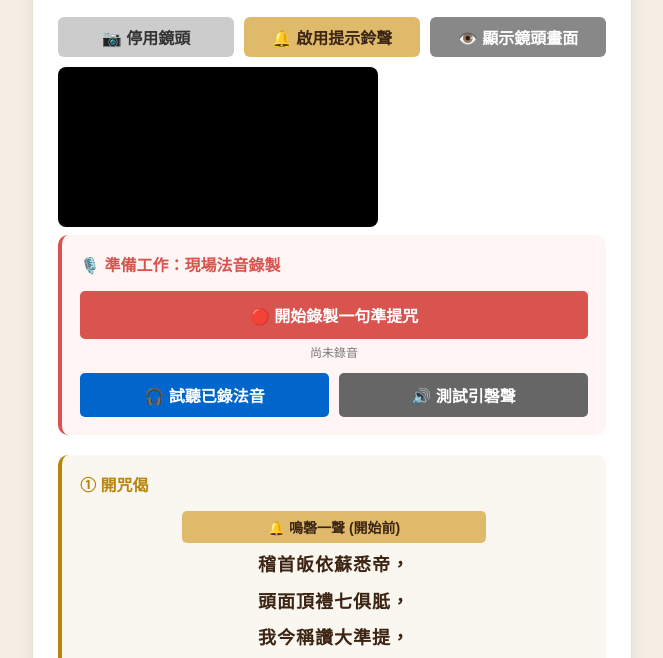
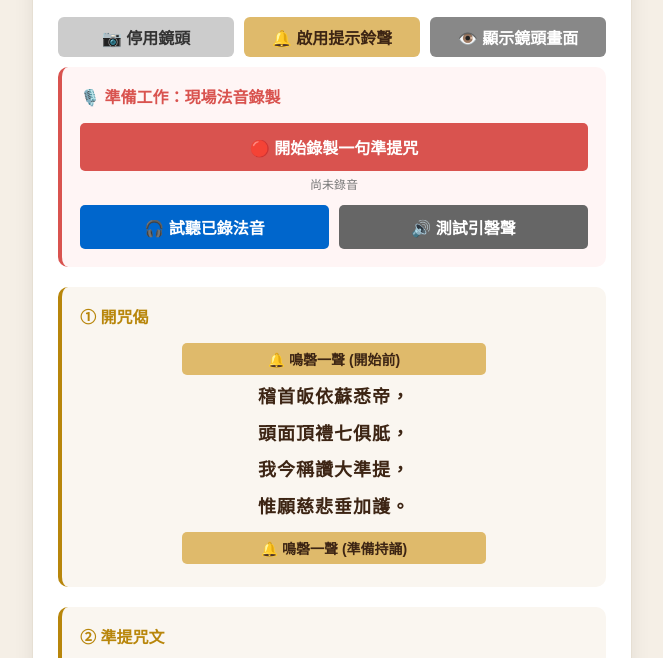
Before and after one commit to kingyyp/Buddha_with_AI_monitor, a plain HTML site: page index.html in a window 1280 px wide. Both pictures are taken after a click on the button "📷 啟用鏡頭監察". Shown: the part 103-761 px from the top of the page, without its empty margins (308-971 px from the left). Drawn offline with Linux system fonts and the light colour scheme.

Commit message:
Update index.html

```diff
--- a/index.html
+++ b/index.html
@@ -1033,7 +1033,6 @@
         async function enableWebcam() {
                 // Let FocusMonitor (MediaPipe Camera) handle getUserMedia to avoid device conflicts.
                 try {
-                    webcamVideo.style.display = 'block';
                     enableWebcamBtn.style.display = 'none';
                     disableWebcamBtn.style.display = 'inline-block';
                     if (typeof startMeditation === 'function' && !monitorStarted) {
@@ -1268,7 +1267,11 @@ class FocusMonitor {
 
     // 4. 當使用者點擊「開始修行」時啟動鏡頭與 AI
     function startMeditation() {
-        monitor.init('webcam-video-id').then(() => {
+        if (!window.monitor) {
+            console.error('monitor 未初始化');
+            return;
+        }
+        window.monitor.init('webcam-video-id').then(() => {
             monitorStarted = true;
             console.log("AI 修行監察系統已成功啟動！");
         }).catch(err => console.error('Monitor init failed', err));
```
